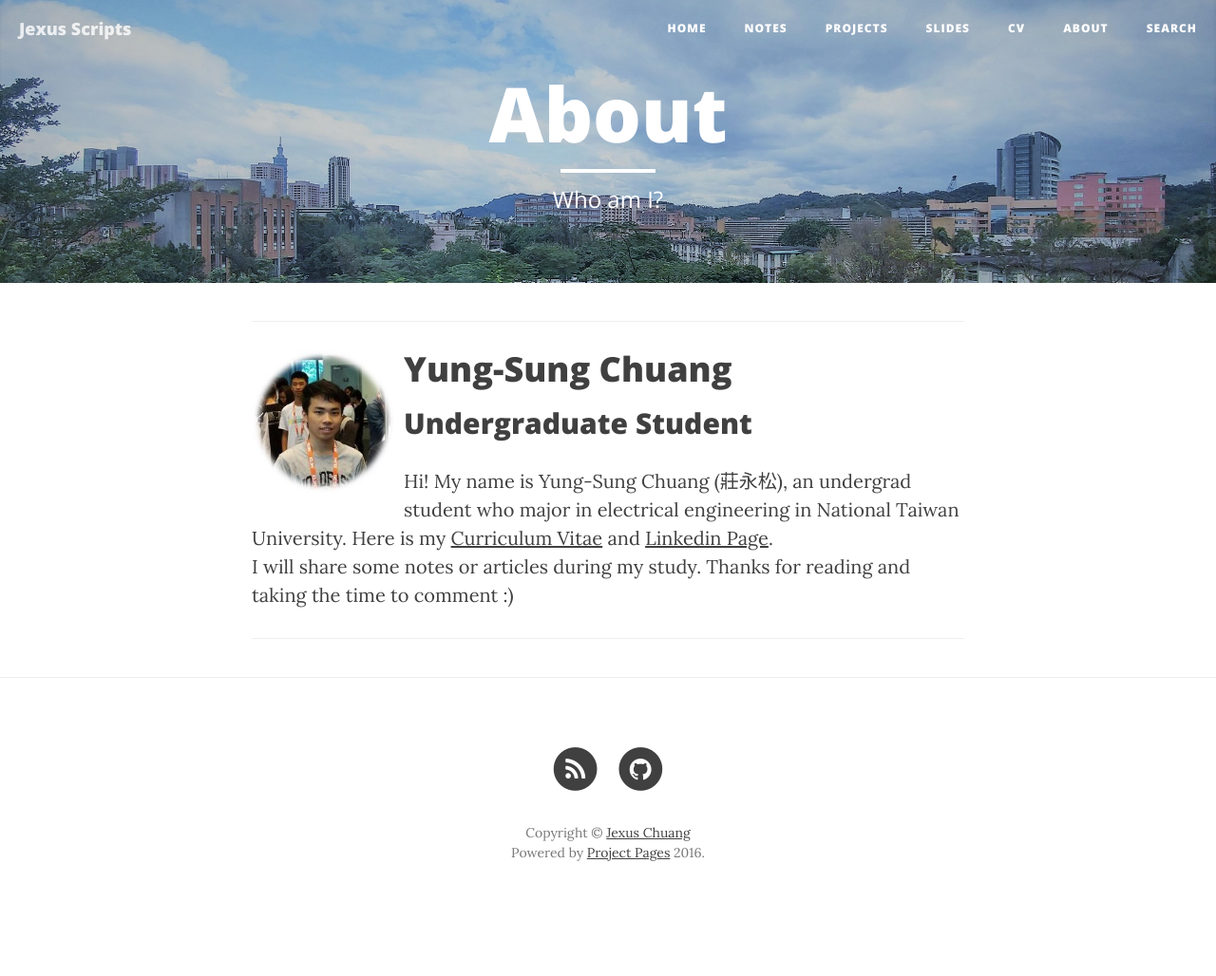
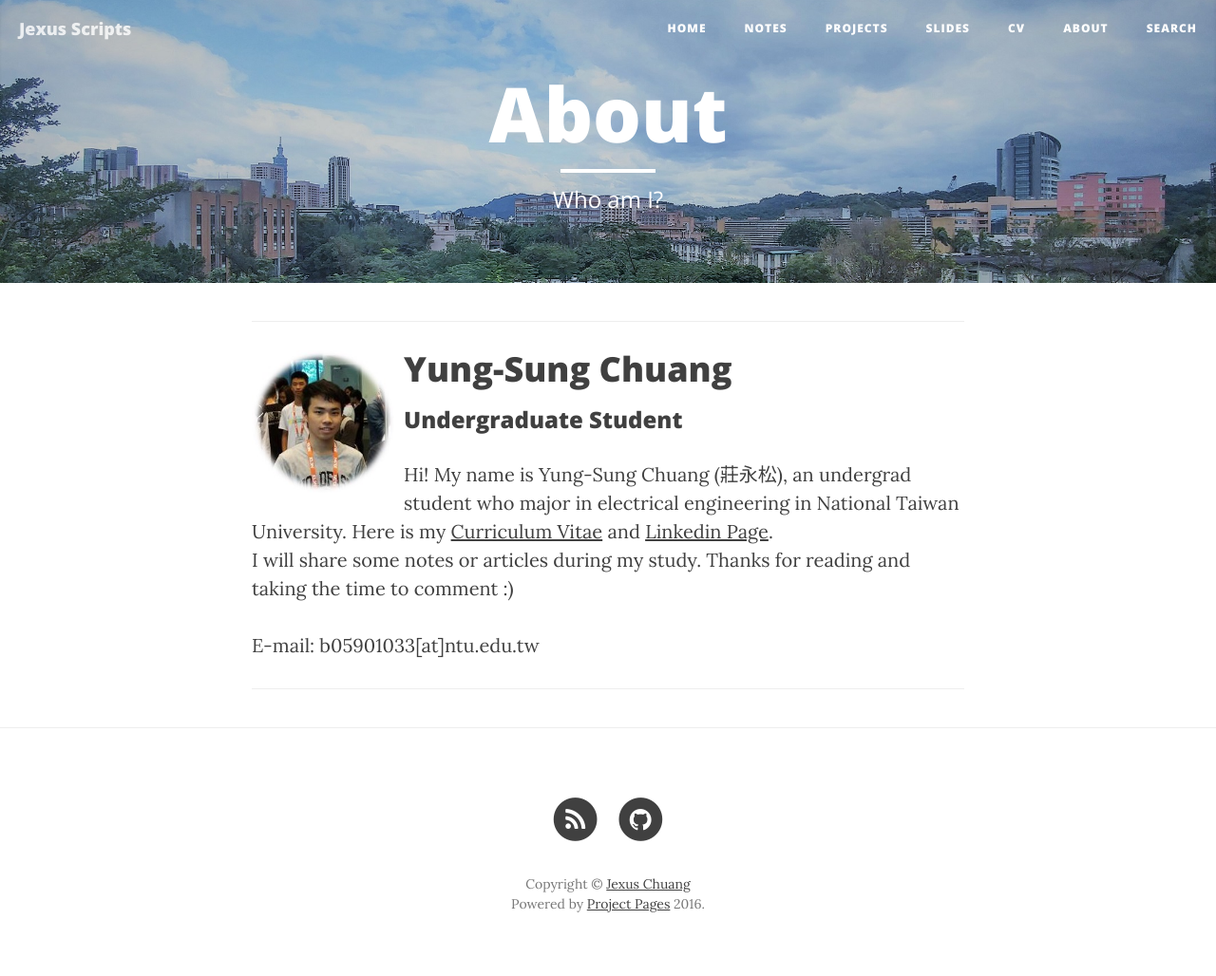
Before and after one commit to voidism/voidism.github.io, a Jekyll site: the page built from about.md, in a window 1280 px wide. Shown: the whole page at 95% size. Built offline with Jekyll 4.4.1, drawn with Linux system fonts in a browser that asks for light colours; nearby versions of some CDN libraries; before the commit the page ends 974 px from its top, so only the background shows below that.

Commit message:
fix personal info

```diff
--- a/_data/members.yml
+++ b/_data/members.yml
@@ -7,6 +7,7 @@
   gplus:
   bio: Hi! My name is Yung-Sung Chuang (莊永松), an undergrad student who major in electrical engineering in National Taiwan University. Here is my <a href="../CV/CV.pdf">Curriculum Vitae</a> and [Linkedin Page](https://www.linkedin.com/in/yschuang/).<br>I will share some notes or articles during my study. Thanks for reading and taking the time to comment :)
   url:
+  email:
   visible: True
 
 - name: Ahmet Cecen
--- a/_members.html
+++ b/_members.html
@@ -12,7 +12,7 @@ header-img: "img/home-bg.jpg"
 
 	<h1>{{ member.name }}</h1>
 
-	<h2>{{ member.role }}</h2>
+	<h3>{{ member.role }}</h3>
 
 	{% if member.github %}
 	<span class="social-share-googleplus"><a href="https://github.com/{{ member.github }}" title="Github"><img src="{{ "/img/icons/github-icon.png" | prepend: site.baseurl }}" style="height:20px">Github</a></span>
@@ -22,6 +22,9 @@ header-img: "img/home-bg.jpg"
 	{% endif %}
 	{% if member.url %}
 	<span class="social-share-googleplus"><a href="{{ member.url }}" title="Google Plus"><img src="{{ "/img/icons/url-icon.png"| prepend: site.baseurl }}" style="height:20px">Website</a></span>
+	{% endif %}
+	{% if member.email %}
+	<span class="social-share-googleplus"><a href="{{ member.email }}" title="E-mail"><img src="{{ "/img/icons/email-icon.jpg" | prepend: site.baseurl }}" style="height:20px">E-mail</a></span>
 	{% endif %}
 
 	</br>
--- a/about.md
+++ b/about.md
@@ -19,7 +19,7 @@ I will share some notes or articles during my study. Thanks for reading and taki
 
 <h1>{{ member.name }}</h1>
 
-<h2>{{ member.role }}</h2>
+<h3>{{ member.role }}</h3>
 
 {% if member.github %}
 <span class="social-share-googleplus"><a href="https://github.com/{{ member.github }}" title="Github"><img src="{{ "/img/icons/github-icon.png" | prepend: site.baseurl }}" style="height:20px">Github</a></span>
@@ -30,11 +30,16 @@ I will share some notes or articles during my study. Thanks for reading and taki
 {% if member.url %}
 <span class="social-share-googleplus"><a href="{{ member.url }}" title="Google Plus"><img src="{{ "/img/icons/url-icon.png"| prepend: site.baseurl }}" style="height:20px">Website</a></span>
 {% endif %}
+{% if member.email %}
+<span class="social-share-googleplus"><a href="{{ member.email }}" title="E-mail"><img src="{{ "/img/icons/email-icon.jpg" | prepend: site.email }}" style="height:20px">E-mail</a></span>
+{% endif %}
 
 {% if member.bio %}
 {{ member.bio }}
 {% endif %}
 
+E-mail: b05901033[at]ntu.edu.tw
+
 <hr>
 
 {% endif %}{% endfor %}
```
